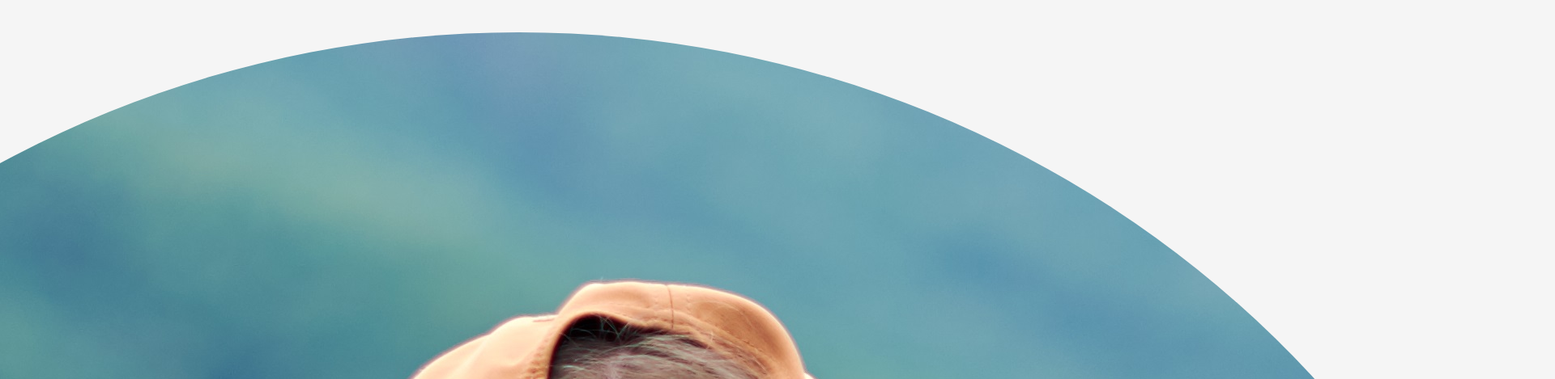
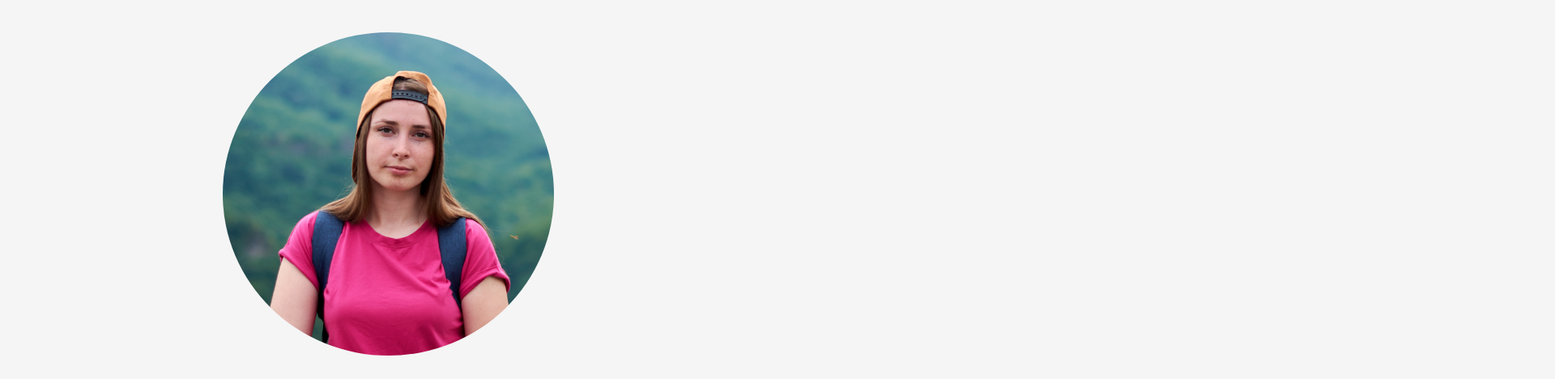
Before and after one commit to elena-galiulina/elena-galiulina.github.io, a plain HTML site: page index.html in a window 1280 px wide. Shown: the top 469 px of the page at 81% size, 1920 px wide, since content can reach past the window. Drawn offline with Linux system fonts and the light colour scheme.

Commit message:
Update index.html

```diff
--- a/index.html
+++ b/index.html
@@ -10,7 +10,7 @@
   </head>
   <body>
     <header class="header">
-      <img height=25% src="./avatar.jpg" alt="avatar" class="header__avatar" />
+      <img height=400px src="./avatar.jpg" alt="avatar" class="header__avatar" />
       <h1 class="header__title">Елена Галиулина</h1>
       <h2 class="header__subtitle"> QA engineer. Тестировщик ПО </h2>
       <h3 class="header__subtitle"> Не просто следую инструкциям из тест кейсов, но и думаю, что может сломаться и почему. </h3>
```
